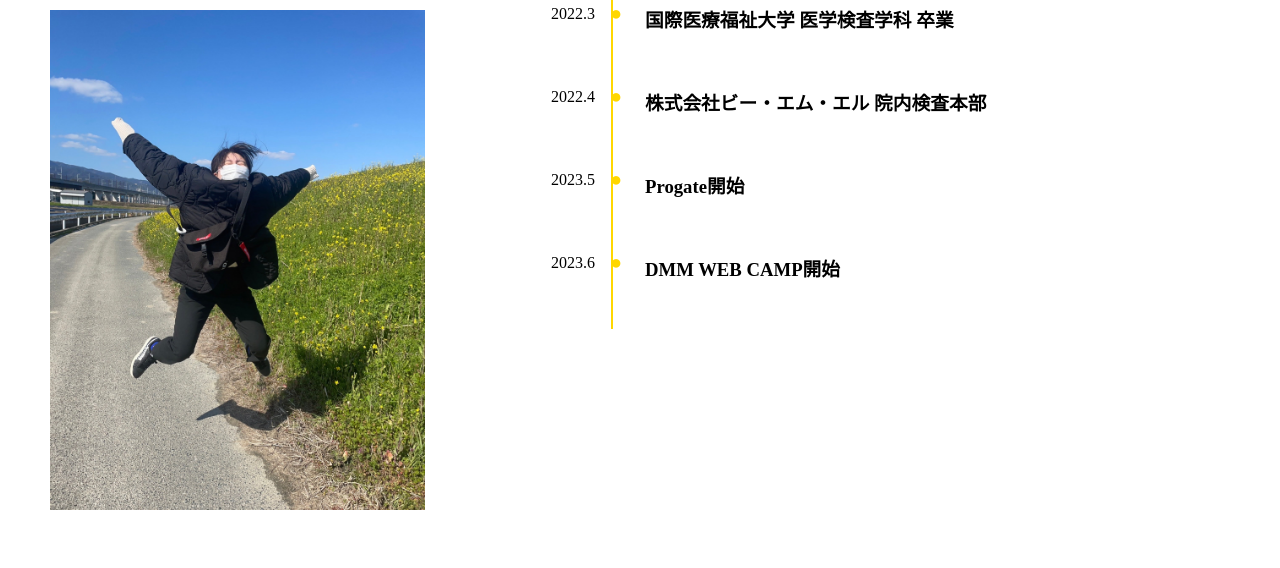
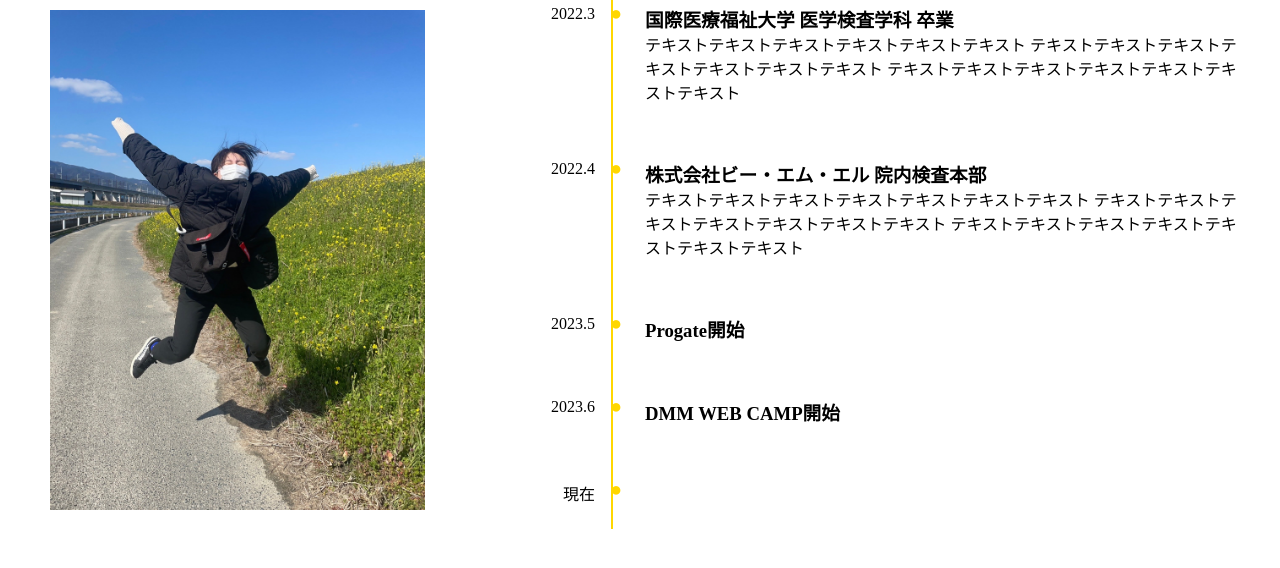
Before and after one commit to naaaaaaamiii/Hi, a plain HTML site: page about.html in a window 1280 px wide. Shown: the part 90-658 px from the top of the page. Drawn offline with Linux system fonts and the light colour scheme.

Commit message:
add work1

```diff
--- a/about.html
+++ b/about.html
@@ -13,13 +13,27 @@
           <h1 class="title">PROFILE</h1>
           <div class="text">
              <dt>2022.3</dt>
-             <dd><h3>国際医療福祉大学 医学検査学科 卒業</h3></dd>
+             <dd><h3>国際医療福祉大学 医学検査学科 卒業</h3>
+               <p>
+               テキストテキストテキストテキストテキストテキスト
+               テキストテキストテキストテキストテキストテキストテキスト
+               テキストテキストテキストテキストテキストテキストテキスト
+               </p>
+             </dd>
              <dt>2022.4</dt>
-             <dd><h3>株式会社ビー・エム・エル 院内検査本部</h3></dd>
+             <dd><h3>株式会社ビー・エム・エル 院内検査本部</h3>
+               <p>
+                 テキストテキストテキストテキストテキストテキストテキスト
+                 テキストテキストテキストテキストテキストテキストテキスト
+                 テキストテキストテキストテキストテキストテキストテキスト
+               </p>
+             </dd>
              <dt>2023.5</dt>
              <dd><h3>Progate開始</h3></dd>
              <dt>2023.6</dt>
              <dd><h3>DMM WEB CAMP開始</h3></dd>
+             <dt>現在</dt>
+             <dd></dd>
          </div>
        </div>
     </div>
--- /dev/null
+++ b/work/work.css
@@ -0,0 +1,26 @@
+* {
+  margin: 0;
+  padding: 0;
+  box-sizing: border-box;
+}
+
+.main{
+
+}
+
+.header{
+  height: 50px;
+  width: 100%;
+  background-color: #ffff00;
+}
+
+.work{
+  height: 300px;
+  width: 400px;
+}
+
+.text{
+   background-color: #fff0f5;
+   width: 100%;
+   height: 1000px;
+}
```
Also changed, not shown: top.css (+9 -2 lines), top.html (+9 -0 lines), work/work1.html (added, +19 -0 lines), 1 other file.
